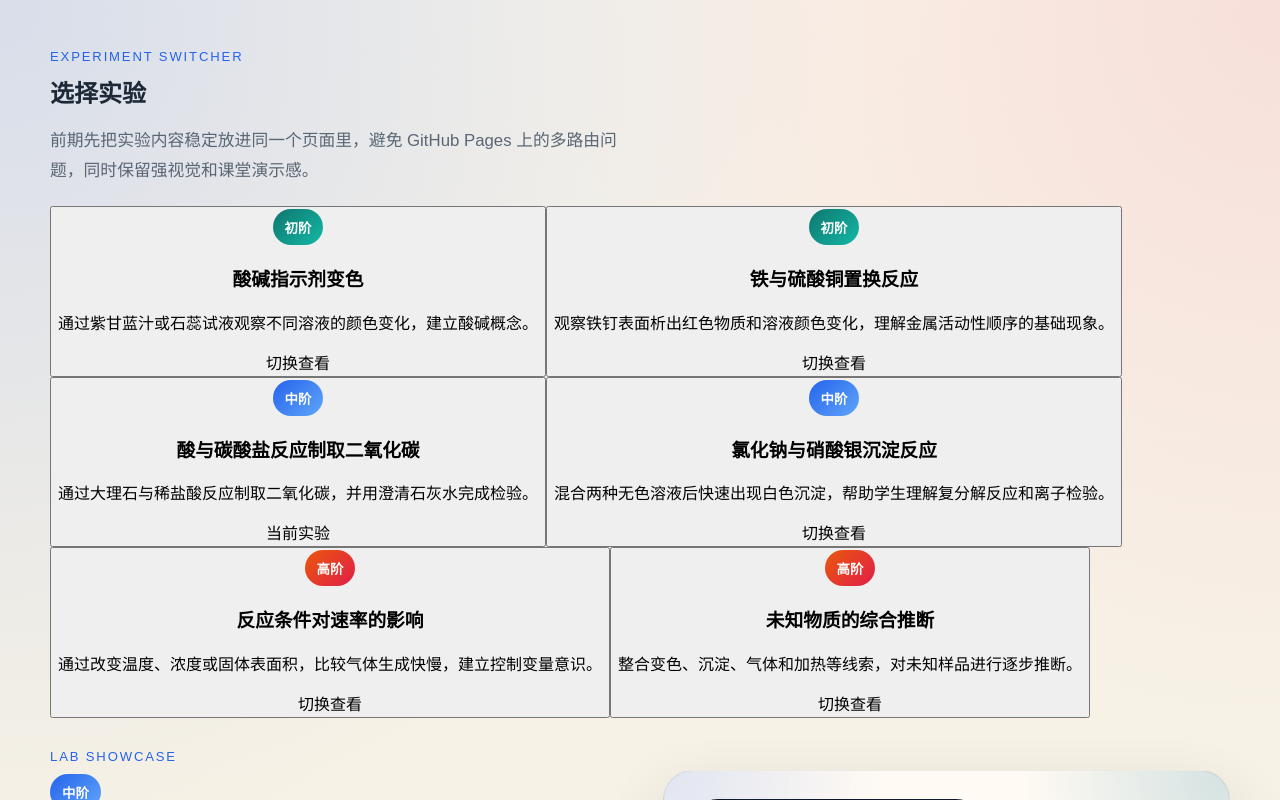
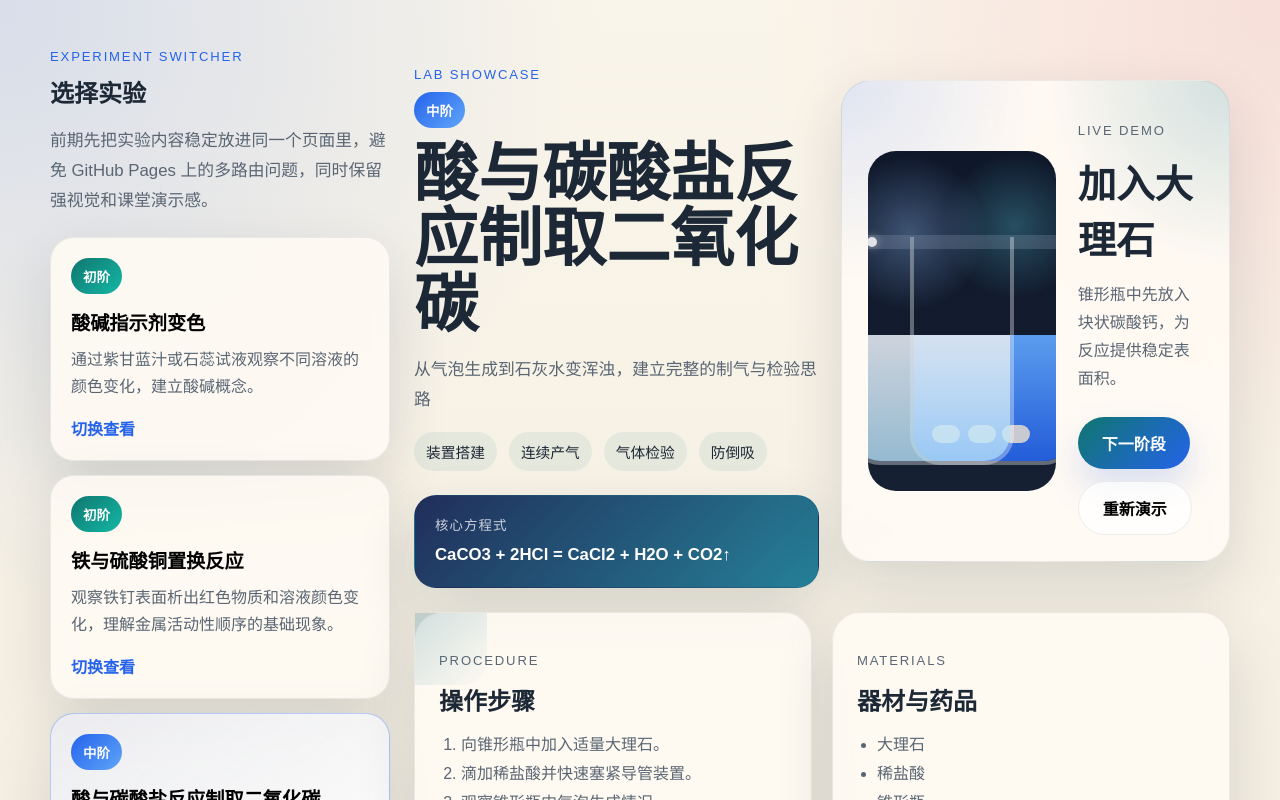
Before and after one commit to xiaoyifree/chem-lab-site, a Next.js app: page /experiments in a window 1280 px wide. Shown: the top 800 px of the page. Built offline with nearby package versions, Linux system fonts and the light colour scheme.

Commit message:
Add files via upload

```diff
--- a/app/globals.css
+++ b/app/globals.css
@@ -339,6 +339,83 @@ select {
 .detail-grid {
   grid-template-columns: repeat(auto-fit, minmax(280px, 1fr));
   margin-top: 28px;
+}
+
+.explorer-shell {
+  display: grid;
+  grid-template-columns: 340px minmax(0, 1fr);
+  gap: 24px;
+  align-items: start;
+}
+
+.explorer-sidebar,
+.explorer-stage {
+  min-width: 0;
+}
+
+.explorer-list {
+  display: grid;
+  gap: 14px;
+}
+
+.explorer-item {
+  text-align: left;
+  border: 1px solid var(--line);
+  background: var(--panel);
+  box-shadow: var(--shadow);
+  backdrop-filter: blur(10px);
+  border-radius: 24px;
+  padding: 20px;
+  cursor: pointer;
+  transition: transform 180ms ease, box-shadow 180ms ease, border-color 180ms ease;
+}
+
+.explorer-item:hover {
+  transform: translateY(-2px);
+}
+
+.explorer-item h3 {
+  margin: 14px 0 10px;
+  font-size: 1.2rem;
+}
+
+.explorer-item p {
+  color: var(--muted);
+  line-height: 1.7;
+  margin: 0;
+}
+
+.explorer-item-active {
+  border-color: rgba(37, 99, 235, 0.32);
+  background:
+    linear-gradient(140deg, rgba(37, 99, 235, 0.08), rgba(255, 255, 255, 0.78)),
+    var(--panel);
+}
+
+.explorer-cta {
+  display: inline-flex;
+  margin-top: 16px;
+  font-weight: 700;
+  color: var(--blue);
+}
+
+.explorer-stage {
+  display: grid;
+  gap: 24px;
+}
+
+.explorer-hero {
+  margin-top: 0;
+}
+
+.explorer-hero .lab-demo-panel {
+  margin-top: 0;
+}
+
+.explorer-detail-grid {
+  display: grid;
+  grid-template-columns: repeat(auto-fit, minmax(280px, 1fr));
+  gap: 20px;
 }
 
 .immersive-hero,
@@ -878,6 +955,7 @@ select {
 }
 
 @media (max-width: 900px) {
+  .explorer-shell,
   .hero-panel,
   .featured-card,
   .detail-hero,
```
